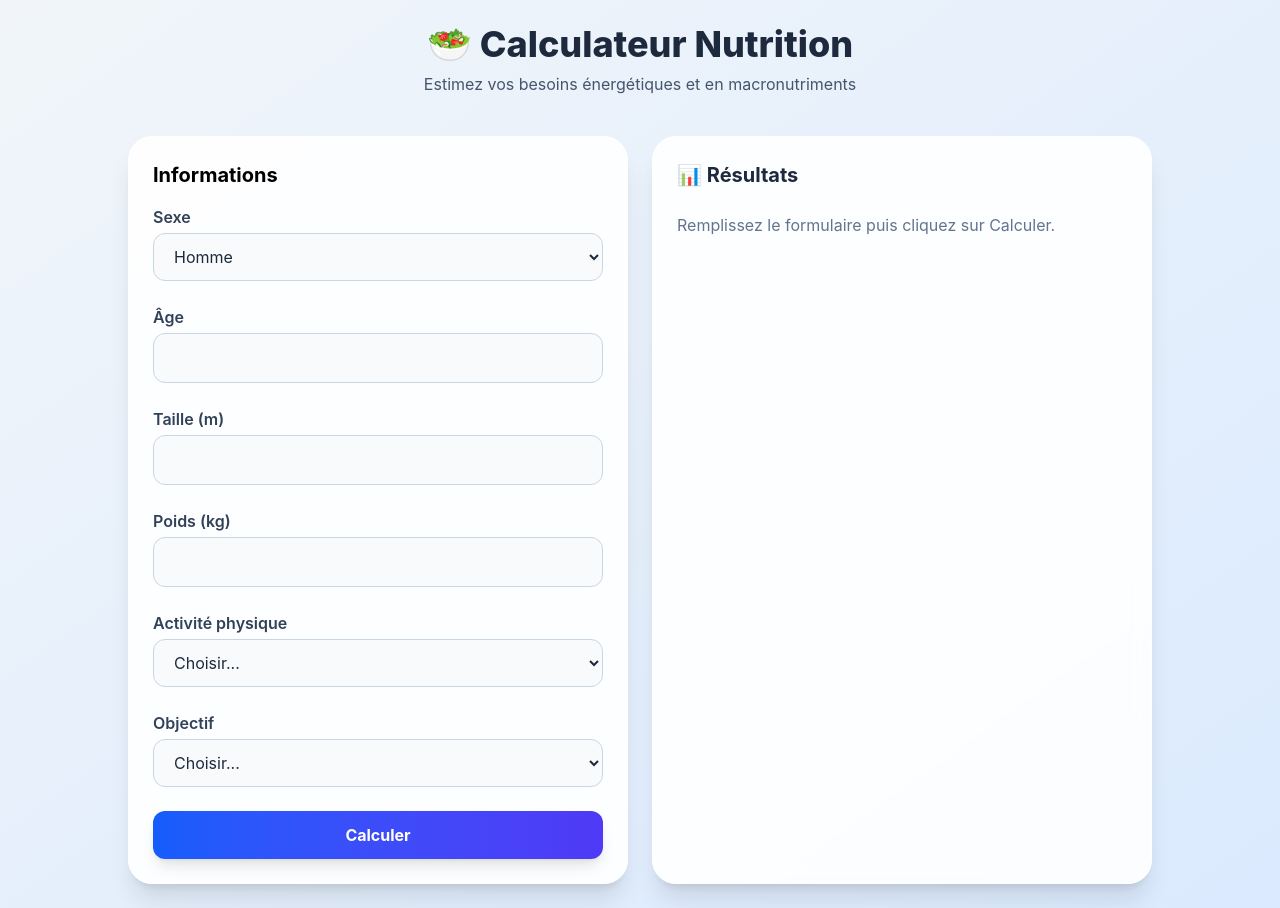
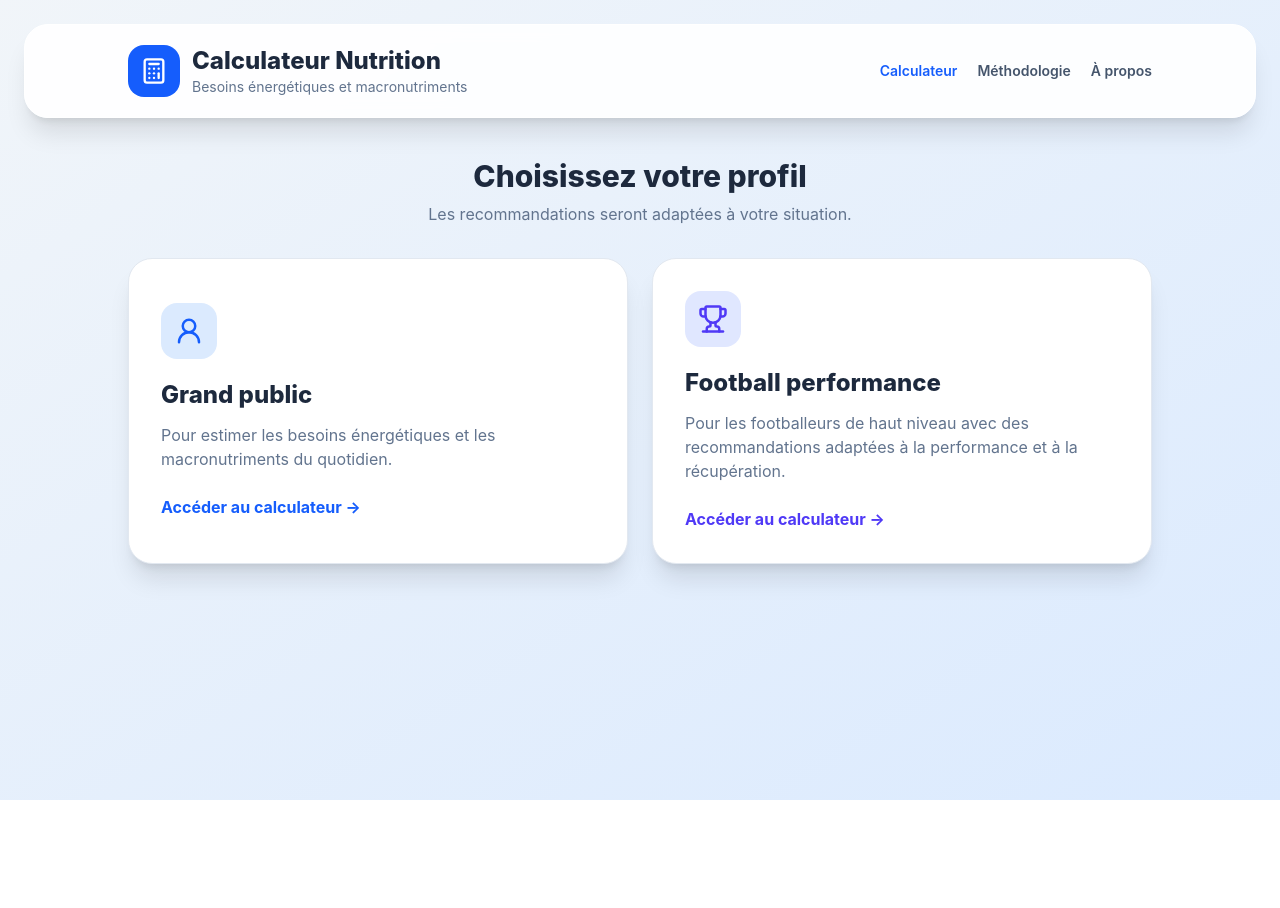
Before and after one commit to valentinbaeckelandt07-png/Calculateur-nutrition, a React (Vite) app: page / in a window 1280 px wide. After the commit the page ends 800 px from the top, so only its background shows below. Built offline with nearby package versions, Linux system fonts and the light colour scheme.

Commit message:
Ajout des profils Grand public et Football + amélioration de l'interface

```diff
--- a/package.json
+++ b/package.json
@@ -11,6 +11,7 @@
   },
   "dependencies": {
     "@tailwindcss/vite": "^4.3.2",
+    "lucide-react": "^1.24.0",
     "react": "^19.2.7",
     "react-dom": "^19.2.7",
     "tailwindcss": "^4.3.2"
--- a/src/App.jsx
+++ b/src/App.jsx
@@ -1,4 +1,6 @@
 import { useState } from "react";
+import Header from "./components/Header";
+import SelectionProfil from "./components/SelectionProfil";
 import Formulaire from "./components/Formulaire";
 import Resultats from "./components/Resultats";
 import {
@@ -9,13 +11,19 @@ import {
 } from "./utils/calculs";
 
 function App() {
+  const [profil, setProfil] = useState(null);
   const [resultats, setResultats] = useState(null);
 
   function calculer(formulaire) {
     const besoinsEnergetiques = calculerBesoinsEnergetiques(formulaire);
-const proteines = calculerProteines(formulaire);
-const lipides = calculerLipides(besoinsEnergetiques);
-const glucides = calculerGlucides(besoinsEnergetiques, proteines, lipides);
+    const proteines = calculerProteines(formulaire, profil);
+    const lipides = calculerLipides(besoinsEnergetiques, profil);
+    const glucides = calculerGlucides(
+      besoinsEnergetiques,
+      proteines,
+      lipides
+    );
+
     setResultats({
       besoinsEnergetiques,
       proteines,
@@ -24,21 +32,52 @@ setResultats({
     });
   }
 
+  function choisirProfil(nouveauProfil) {
+    setProfil(nouveauProfil);
+    setResultats(null);
+  }
+
+  function changerProfil() {
+    setProfil(null);
+    setResultats(null);
+  }
+
   return (
     <main className="min-h-screen bg-gradient-to-br from-slate-100 to-blue-100 p-6">
-      <div className="text-center mb-10">
-  <h1 className="text-4xl font-extrabold text-slate-800">
-    🥗 Calculateur Nutrition
-  </h1>
-  <p className="text-slate-600 mt-2">
-    Estimez vos besoins énergétiques et en macronutriments
+      <Header />
+
+      {!profil ? (
+        <SelectionProfil onChoisirProfil={choisirProfil} />
+      ) : (
+        <div className="mx-auto max-w-5xl">
+          <div className="mb-5 flex items-center justify-between">
+            <div>
+              <p className="text-sm font-semibold uppercase tracking-wide text-blue-600">
+                Version sélectionnée
               </p>
+
+              <h2 className="text-2xl font-extrabold text-slate-800">
+                {profil === "grand-public"
+                  ? "Grand public"
+                  : "Football performance"}
+              </h2>
             </div>
 
-      <div className="max-w-5xl mx-auto grid md:grid-cols-2 gap-6">
+            <button
+              type="button"
+              onClick={changerProfil}
+              className="rounded-xl border border-slate-300 bg-white px-4 py-2 font-semibold text-slate-700 transition hover:bg-slate-50"
+            >
+              Changer de profil
+            </button>
+          </div>
+
+          <div className="grid gap-6 lg:grid-cols-[420px_1fr]">
             <Formulaire onCalculer={calculer} />
             <Resultats resultats={resultats} />
           </div>
+        </div>
+      )}
     </main>
   );
 }
--- a/src/components/Formulaire.jsx
+++ b/src/components/Formulaire.jsx
@@ -1,4 +1,5 @@
 import { useState } from "react";
+import { UserRound } from "lucide-react";
 
 function Formulaire({ onCalculer }) {
   const [formulaire, setFormulaire] = useState({
@@ -17,16 +18,32 @@ function Formulaire({ onCalculer }) {
     });
   }
 
+  function reinitialiserFormulaire() {
+    setFormulaire({
+      sexe: "Homme",
+      age: "",
+      taille: "",
+      poids: "",
+      activite: "",
+      objectif: "",
+    });
+  }
+const formulaireValide =
+  formulaire.age &&
+  formulaire.taille &&
+  formulaire.poids &&
+  formulaire.activite &&
+  formulaire.objectif;
   return (
     <div className="bg-white/90 backdrop-blur rounded-3xl shadow-xl p-6 border border-white">
-      <h2 className="text-xl font-bold mb-4">
+      <h2 className="flex items-center gap-2 text-xl font-bold mb-6 text-slate-800">
+        <UserRound size={24} className="text-blue-600" />
         Informations
       </h2>
 
-      <label className="font-semibold text-slate-700">
-  Sexe
-</label>
-      <br />
+      <div className="space-y-5">
+        <div>
+          <label className="font-semibold text-slate-700">Sexe</label>
           <select
             name="sexe"
             value={formulaire.sexe}
@@ -36,13 +53,10 @@ function Formulaire({ onCalculer }) {
             <option>Homme</option>
             <option>Femme</option>
           </select>
+        </div>
 
-      <br /><br />
-
-      <label className="font-semibold text-slate-700">
-  Âge
-</label>
-      <br />
+        <div>
+          <label className="font-semibold text-slate-700">Âge</label>
           <input
             type="number"
             name="age"
@@ -50,13 +64,10 @@ function Formulaire({ onCalculer }) {
             onChange={handleChange}
             className="w-full mt-1 rounded-xl border border-slate-300 bg-slate-50 px-4 py-3 text-slate-800 focus:border-blue-500 focus:ring-2 focus:ring-blue-200 outline-none transition"
           />
+        </div>
 
-      <br /><br />
-
-      <label className="font-semibold text-slate-700">
-  Taille (m)
-</label>
-      <br />
+        <div>
+          <label className="font-semibold text-slate-700">Taille (m)</label>
           <input
             type="number"
             step="0.01"
@@ -65,13 +76,10 @@ function Formulaire({ onCalculer }) {
             onChange={handleChange}
             className="w-full mt-1 rounded-xl border border-slate-300 bg-slate-50 px-4 py-3 text-slate-800 focus:border-blue-500 focus:ring-2 focus:ring-blue-200 outline-none transition"
           />
+        </div>
 
-      <br /><br />
-
-      <label className="font-semibold text-slate-700">
-  Poids (kg)
-</label>
-      <br />
+        <div>
+          <label className="font-semibold text-slate-700">Poids (kg)</label>
           <input
             type="number"
             step="0.1"
@@ -80,13 +88,12 @@ function Formulaire({ onCalculer }) {
             onChange={handleChange}
             className="w-full mt-1 rounded-xl border border-slate-300 bg-slate-50 px-4 py-3 text-slate-800 focus:border-blue-500 focus:ring-2 focus:ring-blue-200 outline-none transition"
           />
+        </div>
 
-      <br /><br />
-
+        <div>
           <label className="font-semibold text-slate-700">
             Activité physique
           </label>
-      <br />
           <select
             name="activite"
             value={formulaire.activite}
@@ -100,13 +107,10 @@ function Formulaire({ onCalculer }) {
             <option>Très actif</option>
             <option>Extrêmement actif</option>
           </select>
+        </div>
 
-      <br /><br />
-
-      <label className="font-semibold text-slate-700">
-  Objectif
-</label>
-      <br />
+        <div>
+          <label className="font-semibold text-slate-700">Objectif</label>
           <select
             name="objectif"
             value={formulaire.objectif}
@@ -118,15 +122,31 @@ function Formulaire({ onCalculer }) {
             <option>Maintien</option>
             <option>Prise de masse</option>
           </select>
+        </div>
 
-      <br /><br />
+        <div className="grid grid-cols-2 gap-3 pt-2">
+          <button
+            type="button"
+            onClick={reinitialiserFormulaire}
+            className="rounded-xl border border-slate-300 bg-white py-3 font-bold text-slate-700 transition hover:bg-slate-100"
+          >
+            Réinitialiser
+          </button>
 
           <button
+  type="button"
   onClick={() => onCalculer(formulaire)}
-  className="w-full bg-gradient-to-r from-blue-600 to-indigo-600 text-white font-bold py-3 rounded-xl hover:scale-[1.02] transition shadow-lg"
+  disabled={!formulaireValide}
+  className={`rounded-xl py-3 font-bold text-white shadow-lg transition ${
+    formulaireValide
+      ? "bg-gradient-to-r from-blue-600 to-indigo-600 hover:scale-[1.02]"
+      : "cursor-not-allowed bg-slate-300"
+  }`}
 >
   Calculer
 </button>
+        </div>
+      </div>
     </div>
   );
 }
--- /dev/null
+++ b/src/components/Header.jsx
@@ -0,0 +1,38 @@
+import { Calculator } from "lucide-react";
+
+function Header() {
+  return (
+    <header className="mb-10 rounded-3xl border border-white bg-white/90 px-6 py-5 shadow-xl backdrop-blur">
+      <div className="mx-auto flex max-w-5xl flex-col gap-4 sm:flex-row sm:items-center sm:justify-between">
+        <div className="flex items-center gap-3">
+          <div className="rounded-2xl bg-blue-600 p-3 text-white">
+            <Calculator size={28} />
+          </div>
+
+          <div>
+            <h1 className="text-2xl font-extrabold text-slate-800">
+              Calculateur Nutrition
+            </h1>
+            <p className="text-sm text-slate-500">
+              Besoins énergétiques et macronutriments
+            </p>
+          </div>
+        </div>
+
+        <nav className="flex gap-5 text-sm font-semibold text-slate-600">
+          <a className="text-blue-600" href="#">
+            Calculateur
+          </a>
+          <a className="transition hover:text-blue-600" href="#">
+            Méthodologie
+          </a>
+          <a className="transition hover:text-blue-600" href="#">
+            À propos
+          </a>
+        </nav>
+      </div>
+    </header>
+  );
+}
+
+export default Header;
--- a/src/components/Resultats.jsx
+++ b/src/components/Resultats.jsx
@@ -1,36 +1,51 @@
+import {
+  ChartColumn,
+  Flame,
+  Dumbbell,
+  Droplets,
+  Wheat,
+} from "lucide-react";
+
 function Resultats({ resultats }) {
   return (
     <div className="bg-white/90 backdrop-blur rounded-3xl shadow-xl p-6 border border-white">
-      <h2 className="text-xl font-bold mb-6 text-slate-800">📊 Résultats</h2>
+      <h2 className="flex items-center gap-2 text-xl font-bold mb-6 text-slate-800">
+        <ChartColumn size={24} className="text-blue-600" />
+        Résultats
+      </h2>
 
       {!resultats ? (
         <p className="text-slate-500">
           Remplissez le formulaire puis cliquez sur Calculer.
         </p>
       ) : (
-        <div className="grid gap-4">
+        <div className="grid gap-4 sm:grid-cols-2">
           <CarteResultat
-            icone="🔥"
+            icone={Flame}
             titre="Besoins énergétiques"
             valeur={`${resultats.besoinsEnergetiques} kcal`}
+            couleur="orange"
           />
 
           <CarteResultat
-            icone="🥩"
+            icone={Dumbbell}
             titre="Protéines"
             valeur={`${resultats.proteines.min} - ${resultats.proteines.max} g`}
+            couleur="blue"
           />
 
           <CarteResultat
-            icone="🥑"
+            icone={Droplets}
             titre="Lipides"
             valeur={`${resultats.lipides.min} - ${resultats.lipides.max} g`}
+            couleur="purple"
           />
 
           <CarteResultat
-            icone="🍚"
+            icone={Wheat}
             titre="Glucides"
             valeur={`${resultats.glucides.min} - ${resultats.glucides.max} g`}
+            couleur="green"
           />
         </div>
       )}
@@ -38,13 +53,24 @@ function Resultats({ resultats }) {
   );
 }
 
-function CarteResultat({ icone, titre, valeur }) {
+function CarteResultat({ icone: Icone, titre, valeur, couleur }) {
+  const styles = {
+    orange: "bg-orange-50 border-orange-200 text-orange-700",
+    blue: "bg-blue-50 border-blue-200 text-blue-700",
+    purple: "bg-purple-50 border-purple-200 text-purple-700",
+    green: "bg-green-50 border-green-200 text-green-700",
+  };
+
   return (
-    <div className="rounded-2xl bg-slate-50 p-4 border border-slate-200">
-      <div className="text-sm text-slate-500">
-        {icone} {titre}
+    <div
+      className={`rounded-2xl border p-5 transition hover:-translate-y-1 hover:shadow-md ${styles[couleur]}`}
+    >
+      <div className="flex items-center gap-2 text-sm font-semibold">
+        <Icone size={20} />
+        <span>{titre}</span>
       </div>
-      <div className="text-2xl font-extrabold text-slate-800 mt-1">
+
+      <div className="mt-3 text-2xl font-extrabold">
         {valeur}
       </div>
     </div>
--- /dev/null
+++ b/src/components/SelectionProfil.jsx
@@ -0,0 +1,67 @@
+import { UserRound, Trophy } from "lucide-react";
+
+function SelectionProfil({ onChoisirProfil }) {
+  return (
+    <section className="mx-auto max-w-5xl">
+      <div className="mb-8 text-center">
+        <h2 className="text-3xl font-extrabold text-slate-800">
+          Choisissez votre profil
+        </h2>
+
+        <p className="mt-2 text-slate-500">
+          Les recommandations seront adaptées à votre situation.
+        </p>
+      </div>
+
+      <div className="grid gap-6 md:grid-cols-2">
+        <button
+          type="button"
+          onClick={() => onChoisirProfil("grand-public")}
+          className="group rounded-3xl border border-slate-200 bg-white p-8 text-left shadow-xl transition hover:-translate-y-1 hover:border-blue-300 hover:shadow-2xl"
+        >
+          <div className="mb-5 flex h-14 w-14 items-center justify-center rounded-2xl bg-blue-100 text-blue-600">
+            <UserRound size={30} />
+          </div>
+
+          <h3 className="text-2xl font-extrabold text-slate-800">
+            Grand public
+          </h3>
+
+          <p className="mt-3 text-slate-500">
+            Pour estimer les besoins énergétiques et les macronutriments du
+            quotidien.
+          </p>
+
+          <div className="mt-6 font-bold text-blue-600 transition group-hover:translate-x-1">
+            Accéder au calculateur →
+          </div>
+        </button>
+
+        <button
+          type="button"
+          onClick={() => onChoisirProfil("football")}
+          className="group rounded-3xl border border-slate-200 bg-white p-8 text-left shadow-xl transition hover:-translate-y-1 hover:border-indigo-300 hover:shadow-2xl"
+        >
+          <div className="mb-5 flex h-14 w-14 items-center justify-center rounded-2xl bg-indigo-100 text-indigo-600">
+            <Trophy size={30} />
+          </div>
+
+          <h3 className="text-2xl font-extrabold text-slate-800">
+            Football performance
+          </h3>
+
+          <p className="mt-3 text-slate-500">
+            Pour les footballeurs de haut niveau avec des recommandations
+            adaptées à la performance et à la récupération.
+          </p>
+
+          <div className="mt-6 font-bold text-indigo-600 transition group-hover:translate-x-1">
+            Accéder au calculateur →
+          </div>
+        </button>
+      </div>
+    </section>
+  );
+}
+
+export default SelectionProfil;
--- a/src/utils/calculs.js
+++ b/src/utils/calculs.js
@@ -1,3 +1,27 @@
+const PROFILS = {
+  "grand-public": {
+    proteines: {
+      min: 1.2,
+      max: 2.0,
+    },
+    lipides: {
+      min: 25,
+      max: 35,
+    },
+  },
+
+  football: {
+    proteines: {
+      min: 1.6,
+      max: 2.0,
+    },
+    lipides: {
+      min: 20,
+      max: 30,
+    },
+  },
+};
+
 export function calculerMetabolismeBase(formulaire) {
   const poids = Number(formulaire.poids);
   const taille = Number(formulaire.taille);
@@ -20,77 +44,137 @@ export function calculerMetabolismeBase(formulaire) {
   const metabolismeKcal = metabolismeMJ * 239;
 
   return Math.round(metabolismeKcal);
-}export function obtenirCoefficientActivite(activite) {
+}
+
+export function obtenirCoefficientActivite(activite) {
   switch (activite) {
     case "Sédentaire":
       return 1.2;
+
     case "Faiblement actif":
       return 1.4;
+
     case "Modérément actif":
       return 1.6;
+
     case "Très actif":
       return 1.8;
+
     case "Extrêmement actif":
       return 1.9;
+
     default:
       return null;
   }
-}export function obtenirCoefficientObjectif(objectif) {
+}
+
+export function obtenirCoefficientObjectif(objectif) {
   switch (objectif) {
     case "Perte de masse grasse":
       return 0.85;
+
     case "Maintien":
       return 1;
+
     case "Prise de masse":
       return 1.07;
+
     default:
       return null;
   }
-}export function calculerBesoinsEnergetiques(formulaire) {
+}
+
+export function calculerBesoinsEnergetiques(formulaire) {
   const metabolismeBase = calculerMetabolismeBase(formulaire);
-  const coefficientActivite = obtenirCoefficientActivite(formulaire.activite);
-  const coefficientObjectif = obtenirCoefficientObjectif(formulaire.objectif);
+  const coefficientActivite = obtenirCoefficientActivite(
+    formulaire.activite
+  );
+  const coefficientObjectif = obtenirCoefficientObjectif(
+    formulaire.objectif
+  );
 
-  if (!metabolismeBase || !coefficientActivite || !coefficientObjectif) {
+  if (
+    !metabolismeBase ||
+    !coefficientActivite ||
+    !coefficientObjectif
+  ) {
     return null;
   }
 
   return Math.round(
-    metabolismeBase * coefficientActivite * coefficientObjectif
+    metabolismeBase *
+      coefficientActivite *
+      coefficientObjectif
   );
-}export function calculerProteines(formulaire) {
+}
+
+export function calculerProteines(formulaire, profil) {
   const poids = Number(formulaire.poids);
+  const recommandations = PROFILS[profil];
 
-  if (!poids) {
+  if (!poids || !recommandations) {
     return null;
   }
 
   return {
-    min: Math.round(poids * 1.4),
-    max: Math.round(poids * 2),
+    min: Math.round(
+      poids * recommandations.proteines.min
+    ),
+    max: Math.round(
+      poids * recommandations.proteines.max
+    ),
   };
-}export function calculerLipides(besoinsEnergetiques) {
-  if (!besoinsEnergetiques) {
+}
+
+export function calculerLipides(
+  besoinsEnergetiques,
+  profil
+) {
+  const recommandations = PROFILS[profil];
+
+  if (!besoinsEnergetiques || !recommandations) {
     return null;
   }
 
+  const pourcentageMin =
+    recommandations.lipides.min / 100;
+
+  const pourcentageMax =
+    recommandations.lipides.max / 100;
+
   return {
-    min: Math.round((besoinsEnergetiques * 0.25) / 9),
-    max: Math.round((besoinsEnergetiques * 0.35) / 9),
+    min: Math.round(
+      (besoinsEnergetiques * pourcentageMin) / 9
+    ),
+    max: Math.round(
+      (besoinsEnergetiques * pourcentageMax) / 9
+    ),
   };
-}export function calculerGlucides(besoinsEnergetiques, proteines, lipides) {
+}
+
+export function calculerGlucides(
+  besoinsEnergetiques,
+  proteines,
+  lipides
+) {
   if (!besoinsEnergetiques || !proteines || !lipides) {
     return null;
   }
 
   const glucidesMin =
-    (besoinsEnergetiques - proteines.max * 4 - lipides.max * 9) / 4;
+    (besoinsEnergetiques -
+      proteines.max * 4 -
+      lipides.max * 9) /
+    4;
 
   const glucidesMax =
-    (besoinsEnergetiques - proteines.min * 4 - lipides.min * 9) / 4;
+    (besoinsEnergetiques -
+      proteines.min * 4 -
+      lipides.min * 9) /
+    4;
 
   return {
-    min: Math.round(glucidesMin),
-    max: Math.round(glucidesMax),
+    min: Math.max(0, Math.round(glucidesMin)),
+    max: Math.max(0, Math.round(glucidesMax)),
   };
 }
```
Also changed, not shown: 1 other file (tests, documents, lock files or other folders). Lines whose indentation alone changed are shown as unchanged.
